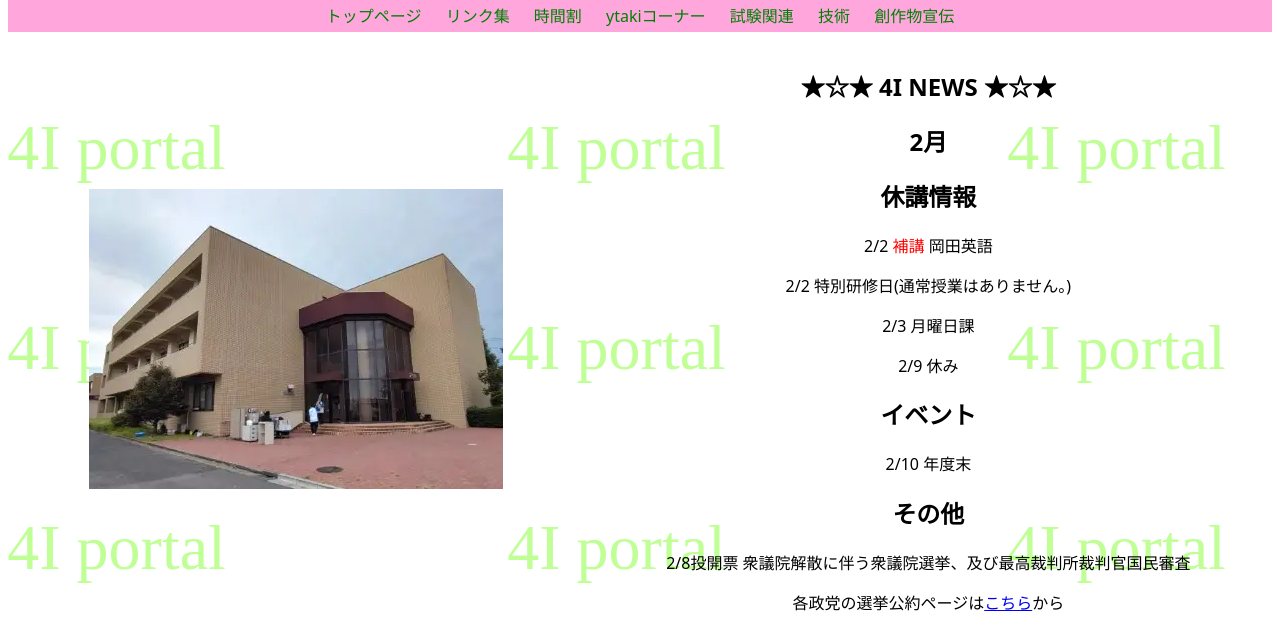
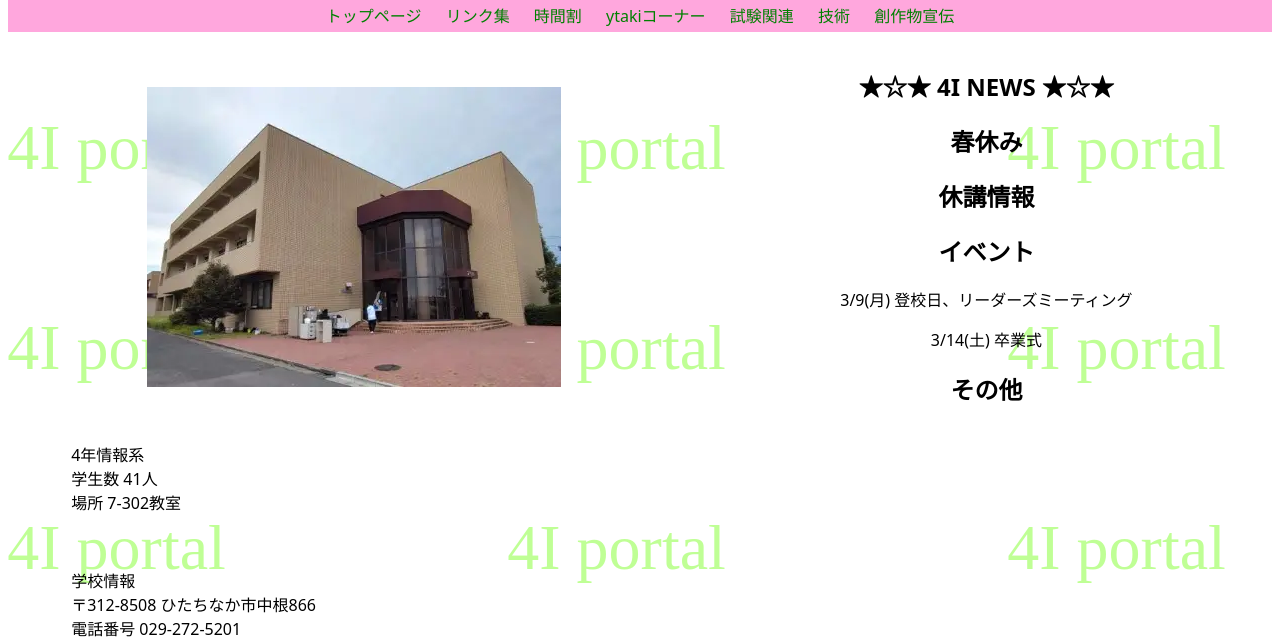
Before and after one commit to sg-tera/22i-portal, a website: page src/index.html in a window 1280 px wide. Shown: the part 89-732 px from the top of the page. Drawn offline with Linux system fonts and the light colour scheme; files whose address does not match are found by name.

Commit message:
update news

```diff
--- a/src/index.html
+++ b/src/index.html
@@ -106,22 +106,17 @@
         <img class="img" src="./image/7go-kan.webp" width="414" height="300">
         <span class="news">
             <h2>★☆★ 4I NEWS ★☆★</h2>
-            <h2>2月</h2>
+            <h2>春休み</h2>
             <section>
                 <h2>休講情報</h2>
-                <p>2/2 <font color="red">補講</font> 岡田英語</p>
-                <p>2/2 特別研修日(通常授業はありません。)</p>
-                <p>2/3 月曜日課</p>
-                <p>2/9 休み</p>
             </section>
             <section>
                 <h2>イベント</h2>
-                <p>2/10 年度末</p>
+                <p>3/9(月) 登校日、リーダーズミーティング</p>
+                <p>3/14(土) 卒業式</p>
             </section>
             <section>
                 <h2>その他</h2>
-                <p>2/8投開票 衆議院解散に伴う衆議院選挙、及び最高裁判所裁判官国民審査</p>
-                <p>各政党の選挙公約ページは<a href="./senkyo.html">こちら</a>から</p>
             </section>
             </section>
     </div>
```
